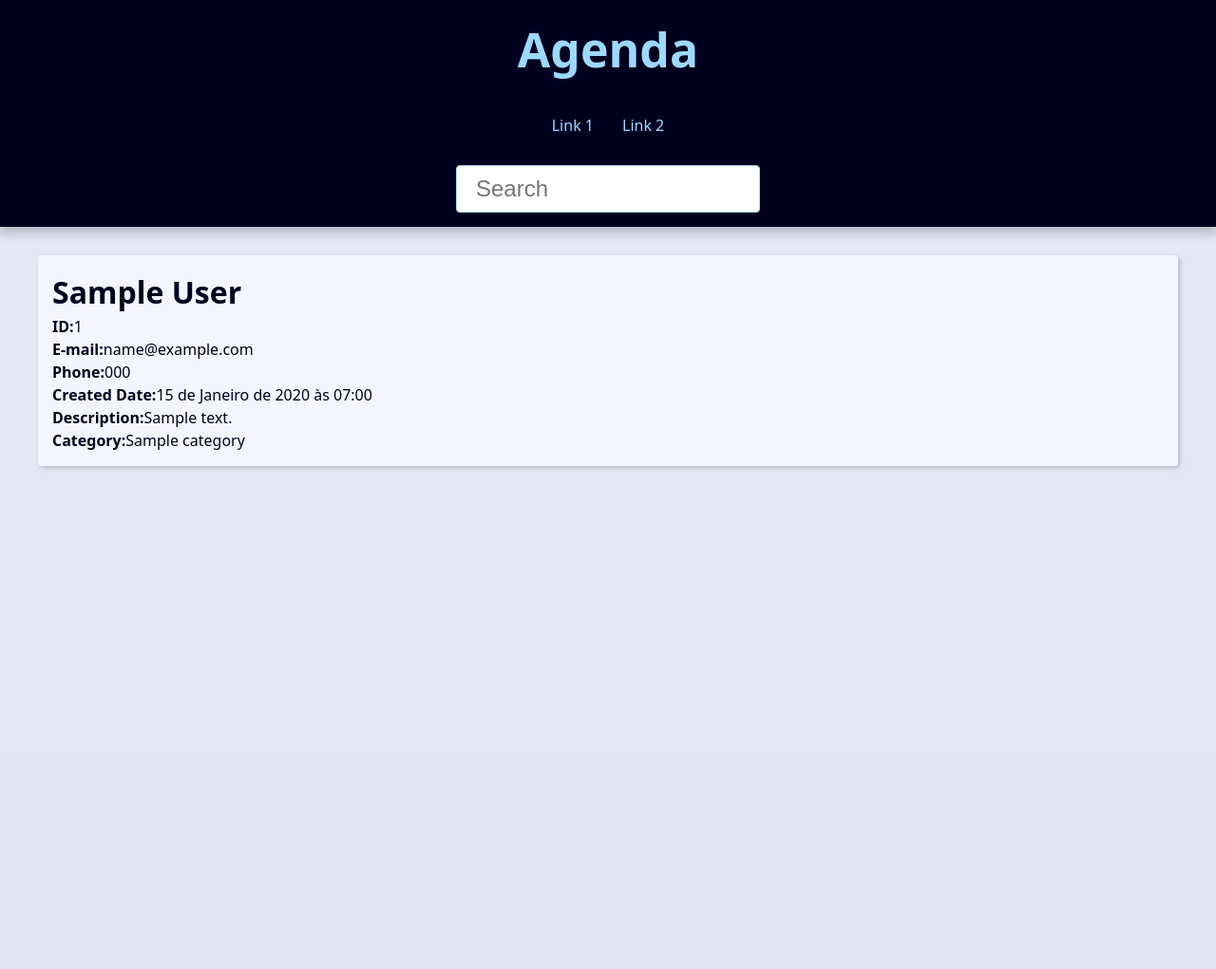
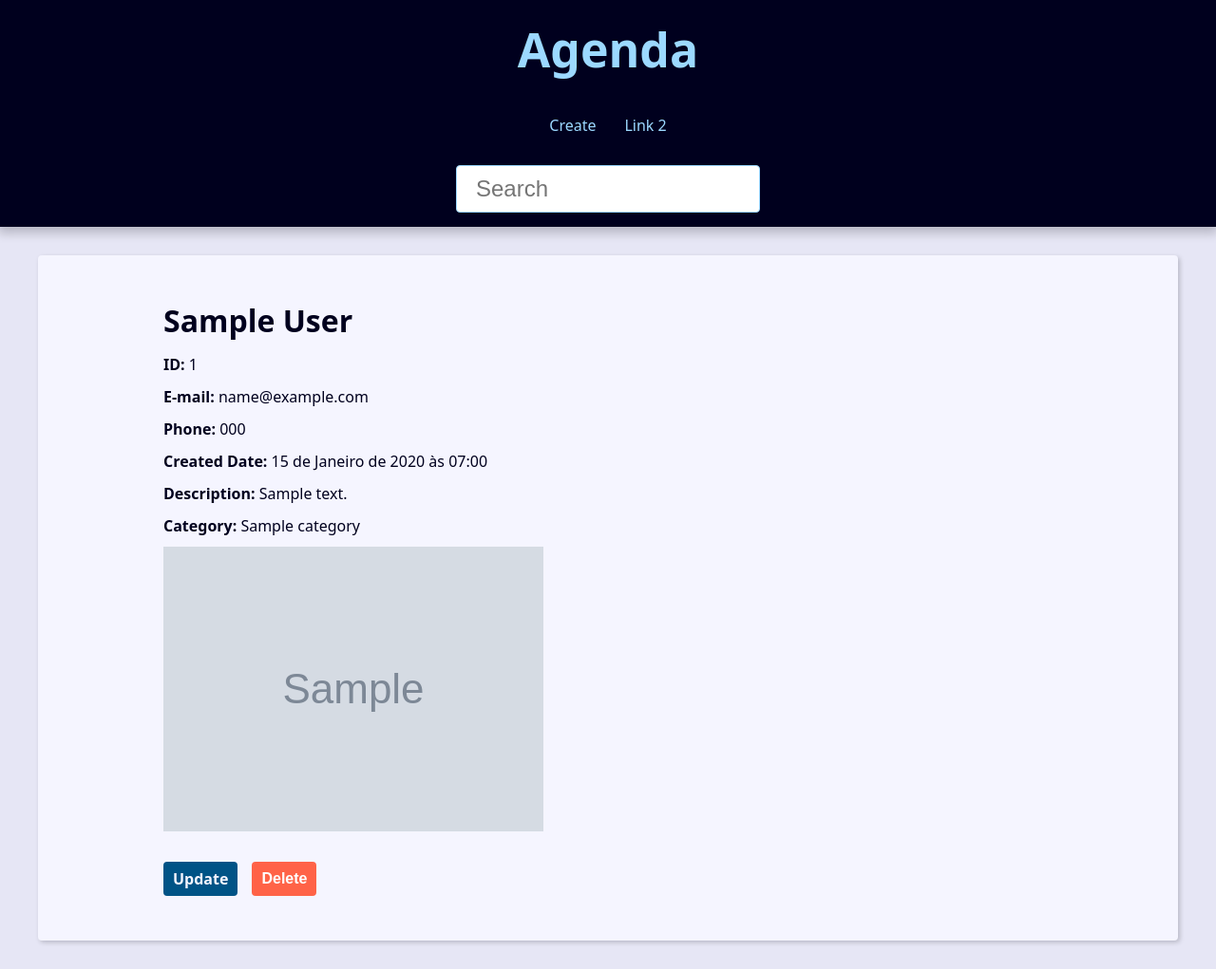
Before and after one commit to samuel-portela04/agenda_django, a Django app: page /contact/1/detail/ in a window 1280 px wide. Shown: the whole page at 95% size. Before the commit the page ends 494 px from the top, so only its background shows below. Run offline with Django 5.2, Linux system fonts and the light colour scheme; tables that the repository leaves empty hold one stand-in row (values such as "Sample post"); grey boxes marked "Sample" are stand-in pictures.

Commit message:
Atualizações de projeto

```diff
--- a/base_static/global/css/style.css
+++ b/base_static/global/css/style.css
@@ -314,3 +314,44 @@
     filter: brightness(80%);
     box-shadow: 0 0 5px var(--link-dark-color);
 }
+
+.contact-links {
+    margin-block: calc(var(--small-font-size) * 2);
+    display: flex;
+    align-items: center;
+    gap: 0 var(--spacing);
+}
+
+.btn-link {
+    font-size: var(--small-font-size);
+    text-decoration: none;
+    font-weight: bold;
+    padding: 1rem;
+    display: block;
+    line-height: var(--small-font-size);
+}
+
+.btn-delete {
+    font-size: var(--small-font-size);
+    text-decoration: none;
+    font-weight: bold;
+    padding: 1rem;
+    display: block;
+    line-height: var(--small-font-size);
+    background: tomato;
+    color: white; /* Certifique-se de que o texto é visível */
+    border: none;
+    border-radius: 4px; /* Opcional: adicionar algum border radius */
+    cursor: pointer;
+    transition: filter 0.3s ease-in-out;
+}
+
+.btn-delete:hover {
+    filter: brightness(90%);
+}
+
+.btn-delete:focus,
+.btn-delete:active {
+    filter: brightness(80%);
+    box-shadow: 0 0 5px tomato;
+}
--- a/base_templates/global/partials/_header.html
+++ b/base_templates/global/partials/_header.html
@@ -8,8 +8,8 @@
     <nav class="menu">
         <ul class="menu-list">
             <li class="menu-item">
-                <a href="" class="menu-link">
-                    Link 1
+                <a href="{% url 'contact:create' %}" class="menu-link">
+                    Create
                 </a>
             </li>
             <li class="menu-item">
--- a/contact/templates/contact/contact.html
+++ b/contact/templates/contact/contact.html
@@ -1,15 +1,35 @@
-{% extends "global/base.html" %}
+{% extends 'global/base.html' %}
+{% block content %}
+    <div class="single-contact">
+        <h1 class="single-contact-name">
+            {{ contact.first_name }} {{ contact.last_name }}
+        </h1>
+        <p><b>ID:</b> {{ contact.id }}</p>
+        <p><b>E-mail:</b> {{ contact.email }}</p>
+        <p><b>Phone:</b> {{ contact.phone }}</p>
+        <p><b>Created Date:</b> {{ contact.created_date }}</p>
+        <p><b>Description:</b> {{ contact.description }}</p>
+        <p><b>Category:</b> {{ contact.category.name }}</p>
 
-{% block content %}
-    <div class="single_contact">
-        <h1 class="single_contact_name">
-            {{contact.first_name}} {{contact.last_name}}
-        </h1>
-        <p><b>ID:</b>{{contact.id}}</p>
-        <p><b>E-mail:</b>{{contact.email}}</p>
-        <p><b>Phone:</b>{{contact.phone}}</p>
-        <p><b>Created Date:</b>{{contact.created_date}}</p>
-        <p><b>Description:</b>{{contact.description}}</p>
-        <p><b>Category:</b>{{contact.category.name}}</p>
+        {% if contact.picture %}
+        <p>
+            <img src="{{contact.picture.url}}" alt="{{contact.first_name}} {{contact.last_name}}">
+        </p>
+        {% endif %}
+
+        <div class="contact-links">
+            <a class="btn btn-link" href="{% url 'contact:update' contact.id %}">Update</a>
+
+            <form action="{% url 'contact:delete' contact.id %}" method="POST">
+            {% csrf_token %}
+
+            {% if confirmation == 'no' %}
+                <input type="hidden" name="confirmation" value="yes">
+                <button class="btn btn-link btn-delete" type="submit">Confirma?</button>
+            {% else %}
+                <button class="btn btn-link btn-delete" type="submit">Delete</button>
+            {% endif %}
+            </form>
+        </div>
     </div>
 {% endblock content %}
--- a/contact/urls.py
+++ b/contact/urls.py
@@ -10,4 +10,6 @@
     # contact(CRUD)
     path('contact/<int:contact_id>/detail/', views.contact, name='contact'),
     path('contact/create/', views.create, name='create'),
+    path('contact/<int:contact_id>/update/', views.update, name='update'),
+    path('contact/<int:contact_id>/delete/', views.delete, name='delete'),
 ]
```
Also changed, not shown: contact/forms.py (+28 -12 lines), contact/templates/contact/create.html (+10 -1 lines), contact/views/contact_forms.py (+71 -4 lines).
